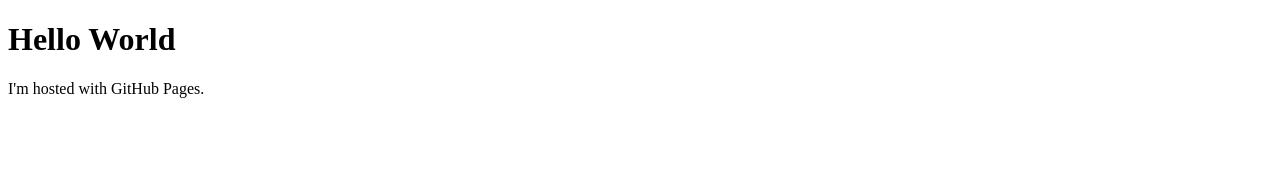
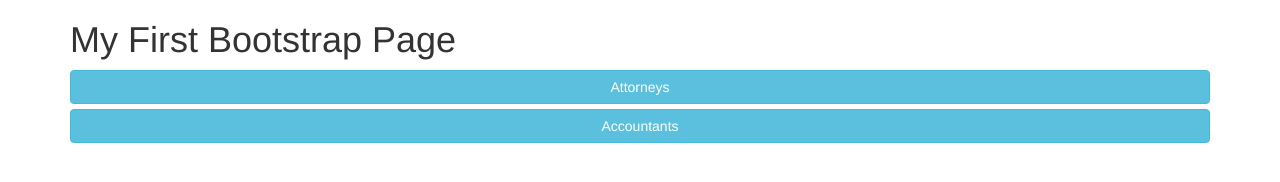
Before and after one commit to thedevildog/thedevildog.github.io, a plain HTML site: page index.html in a window 1280 px wide. Drawn offline with nearby package versions, Linux system fonts and the light colour scheme.

Commit message:
Update index.html

```diff
--- a/index.html
+++ b/index.html
@@ -1,7 +1,22 @@
 <!DOCTYPE html>
-<html>
+<html lang="en">
+<head>
+  <title>Bootstrap Example</title>
+  <meta charset="utf-8">
+  <meta name="viewport" content="width=device-width, initial-scale=1">
+  <link rel="stylesheet" href="https://maxcdn.bootstrapcdn.com/bootstrap/3.3.7/css/bootstrap.min.css">
+  <script src="https://ajax.googleapis.com/ajax/libs/jquery/3.2.0/jquery.min.js"></script>
+  <script src="https://maxcdn.bootstrapcdn.com/bootstrap/3.3.7/js/bootstrap.min.js"></script>
+</head>
 <body>
-<h1>Hello World</h1>
-<p>I'm hosted with GitHub Pages.</p>
+
+<div class="container">
+  <h1>My First Bootstrap Page</h1>
+</div>
+<div class="container">
+  <button type="button" class="btn btn-info btn-block">Attorneys</button>
+  <button type="button" class="btn btn-info btn-block">Accountants</button>
+</div>
+
 </body>
 </html>
```
